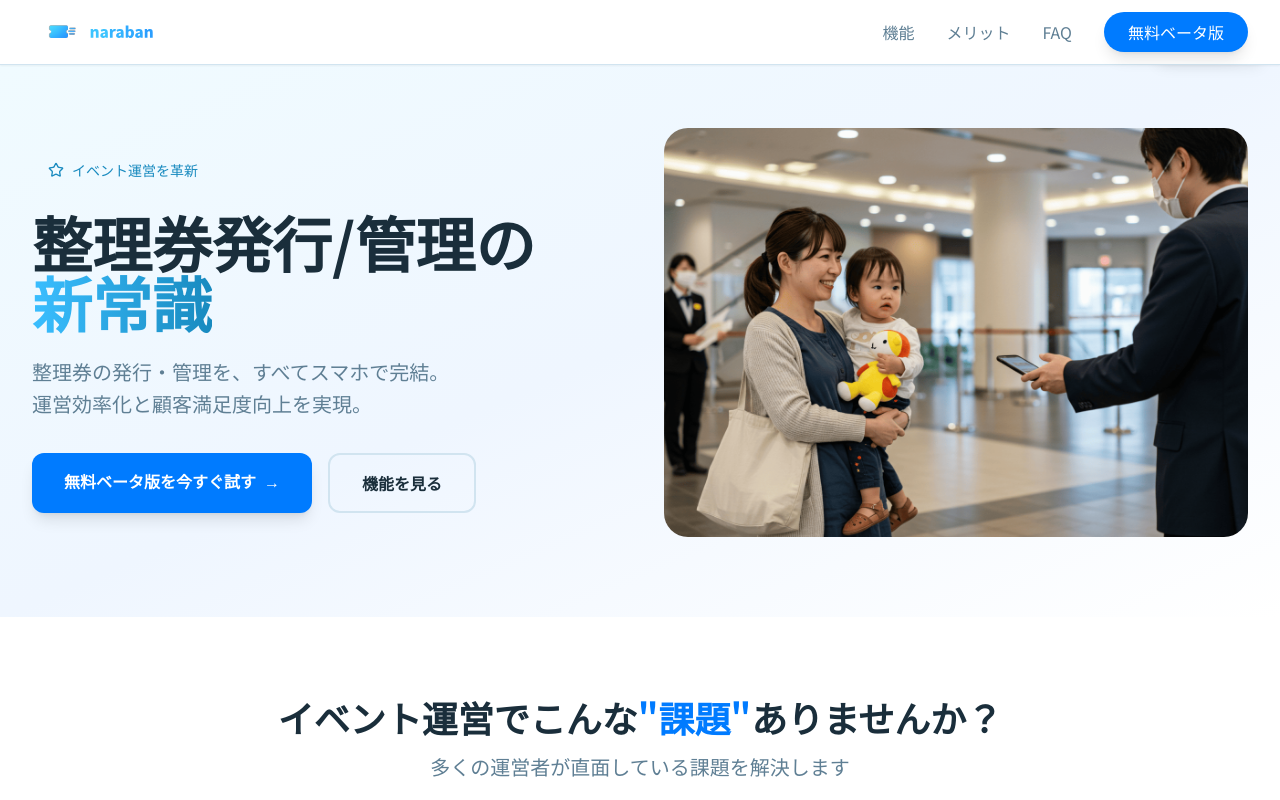
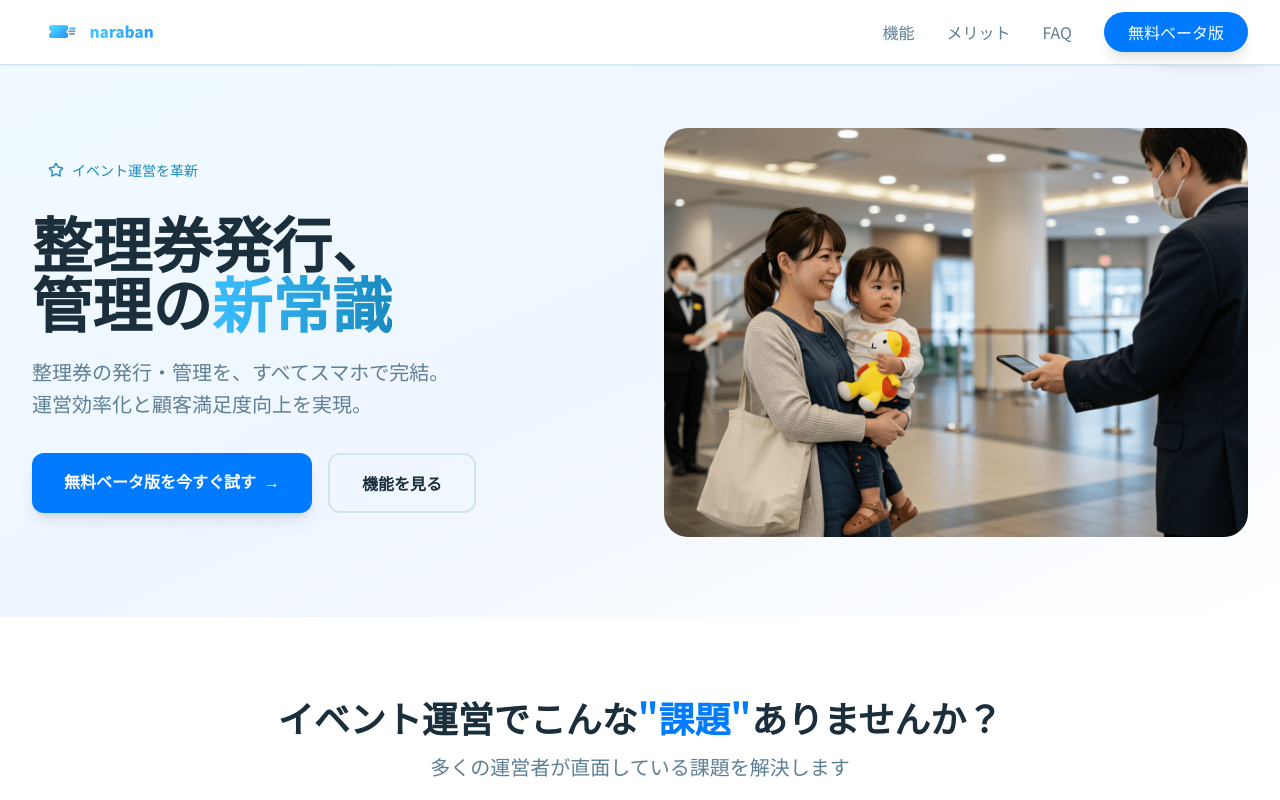
Before and after one commit to e3sys-develop/lp, a Next.js app: page /naraban in a window 1280 px wide. Shown: the top 800 px of the page. Built offline with nearby package versions, Linux system fonts and the light colour scheme.

Commit message:
narabanページのタイトルを修正し、「整理券発行/管理の」を「整理券発行、管理の」に変更。表現を明確化しました。

```diff
--- a/app/naraban/page.tsx
+++ b/app/naraban/page.tsx
@@ -126,8 +126,9 @@
                                     <Star className="w-4 h-4 mr-2" />
                                     イベント運営を革新
                                 </div>
-                                <h1 className="text-5xl lg:text-6xl font-bold text-text-dark leading-tight">
-                                    整理券発行/管理の<br />
+                                <h1 className="text-5xl lg:text-6xl font-bold text-text-dark">
+                                    整理券発行、<br />
+                                    管理の
                                     <span className="text-transparent bg-clip-text bg-gradient-to-r from-primary to-primary-dark">
                                         新常識
                                     </span>
```
